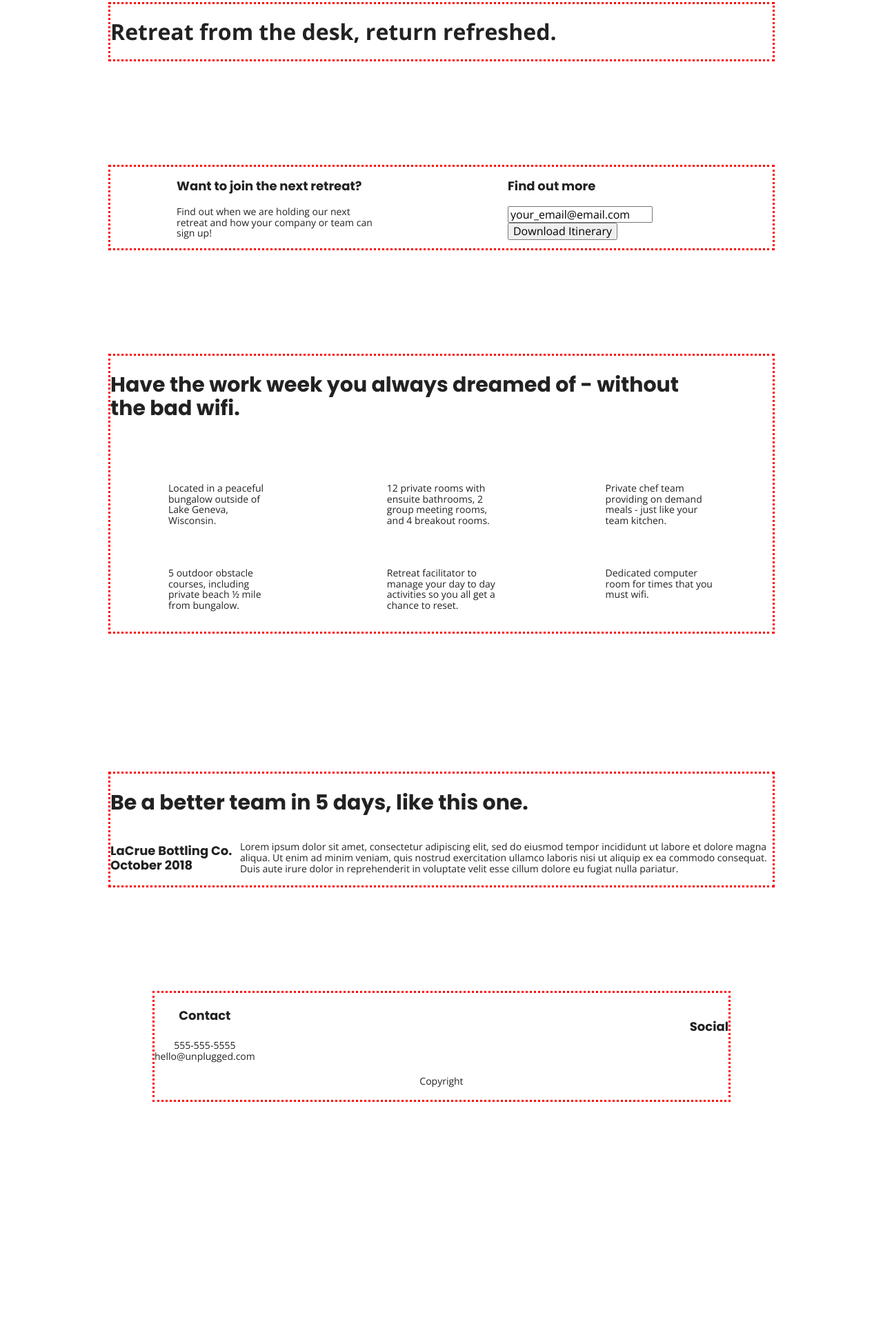
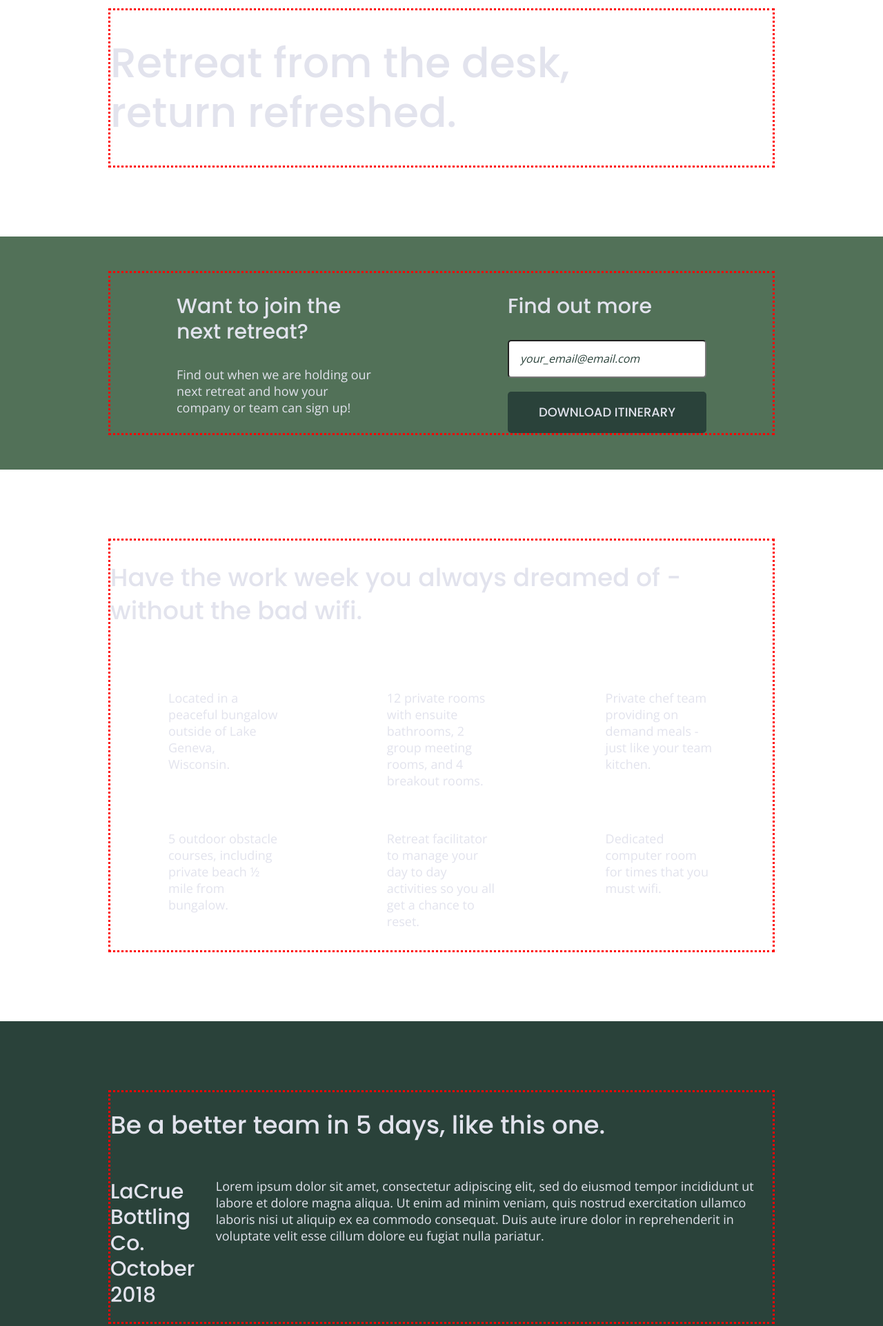
Before and after one commit to rparserin/206-unplugged, a website built with Parcel: page index.html in a window 1280 px wide. Shown: the part 183-2106 px from the top of the page at 69% size. Before the commit the page ends 1831 px from the top, so only its background shows below. Built offline with nearby package versions, Linux system fonts and the light colour scheme.

Commit message:
Added additional styles for all pages

```diff
--- a/css/main.css
+++ b/css/main.css
@@ -92,6 +92,7 @@ textarea {
   }
 
   body {
+    color: #e2e3ed;
     font-family: 'Open Sans',sans-serif;
     font-size: 1em;
   }
@@ -110,17 +111,20 @@ textarea {
   a {
     color: #e2e3ed;
     text-decoration: none;
+    text-transform: uppercase;
   }
 
   h2 {
     font-family: 'Poppins', sans-serif;
     font-size: 1.875em;
+    font-weight: 500;
   }
 
   h3,
   h4 {
     font-family: 'Poppins', sans-serif;
     font-size: 1.125em;
+    font-weight: 500;
   }
 
   p {
@@ -145,6 +149,7 @@ textarea {
     display: flex;
     justify-content: center;
     padding: 15px 0;
+    background-color: #202322;
   }
 
   header .content-wrapper {
@@ -157,11 +162,14 @@ textarea {
 
   header .header-divider {
     width: 100%;
-    height: 1px;
+    height: 3px;
     margin: 10px 0 20px;
+    background: #3a3a3a;
   }
   header nav {
     width: 60%;
+    font-size: 1.125em;
+    font-weight: 700;
   }
 
   header nav ul {
@@ -170,16 +178,20 @@ textarea {
     width: 100%;
   }
 
+  header nav ul li {
+    font-size: 1.125em;
+  }
+
   footer {
     display: flex;
     flex-direction: column;
     align-items: center;
     text-align: center;
+    background-color: #202322;
   }
 
   footer .content-wrapper {
     width: 55%;
-    margin: 50px 0;
   }
 
   footer .contact {
@@ -213,9 +225,46 @@ textarea {
     justify-content: center;
   }
 
+  .hero-area h1 {
+    font-size: 2.25em;
+    font-family: 'Poppins', Helvetica, Arial, sans-serif;
+    font-weight: 500;
+    line-height: 1.2;
+  }
+
   aside {
     display: flex;
     justify-content: center;
+    background-color: #527158;
+  }
+
+  aside .form {
+    margin-top: 30px;
+  }
+
+  input[type=text] {
+    box-sizing: border-box;
+    width: 100%;
+    color: #2a423a;
+    font-style: italic;
+    padding: 1em;
+    border-radius: 5px;
+  }
+
+  input[type=button] {
+    width: 100%;
+    padding: 20px 0;
+    margin-top: 20px;
+    background-color: #2a423a;
+    font-family: 'Poppins', Helvetica, Arial, sans-serif;
+    font-weight: 500;
+    font-size: 1.125em;
+    color: #e2e3ed;
+    border: none;
+    text-align: center;
+    text-transform: uppercase;
+    border-radius: 5px;
+    border: none;
   }
 
   .features {
@@ -246,25 +295,30 @@ textarea {
   .reviews {
     display: flex;
     justify-content: center;
+    background-color: #2a423a;
   }
 
   .reviews h2 {
-
+    margin-bottom: 40px;
+    line-height: 1;
   }
 
   .reviews h3 {
     width: 55%;
+    margin: 20px 0;
   }
 
    /********** About Page - Main Styles **********/
   .mission {
     display: flex;
     justify-content: center;
+    background-color: #527158;
   }
 
   .contact-section {
     display: flex;
     justify-content: center;
+    background-color: #2a423a;
   }
 
   .contact-content p {
@@ -275,21 +329,28 @@ textarea {
   .faq {
     display: flex;
     justify-content: center;
+    background-color: #527158;
   }
 
   .faq .content-wrapper {
     display: flex;
-    justify-content: flex-start;
+    justify-content: center;
+    align-items: flex-start;
     flex-flow: row wrap;
     margin: 50px 0 0 0;
   }
 
   .faq h2 {
     margin-bottom: 40px;
+    line-height: 1;
   }
 
   .faq-content {
     margin-bottom: 50px;
+  }
+
+  .faq-content h4 {
+    line-height: 1.333;
   }
 
 /* ==========================================================================
@@ -387,6 +448,16 @@ textarea {
       margin: 100px 0;
     }
 
+    h2 {
+      font-size: 2.25em;
+      line-height: 1.333;
+    }
+
+    h3 {
+      font-size: 1.5em;
+      line-height: 1.25;
+    }
+
     header {
       padding: 33px 0;
     }
@@ -455,6 +526,15 @@ textarea {
       margin: 0;
     }
 
+    footer h4 {
+      font-size: 1.5em;
+      margin-bottom: 40px;
+    }
+
+    footer p {
+      line-height: 1.285;
+    }
+
     footer .copyright {
       width: 100%;
     }
@@ -482,6 +562,10 @@ textarea {
       align-items: flex-start;
     }
 
+    .contact-content h4 {
+      font-size: 1.5em;
+    }
+
     /********** FAQ Page **********/
     .faq .content-wrapper {
       justify-content: space-between;
@@ -495,6 +579,12 @@ textarea {
       width: 100%;
     }
 
+  .faq h4,
+  .faq p {
+    font-size: .875em;
+    line-height: 1.125;
+  }
+
   }
 
   /*Desktop styles here*/
@@ -503,12 +593,27 @@ textarea {
       max-width: 960px;
     }
 
+    h2 {
+      font-size: 2.25em;
+    }
+
+    h3,
+    h4 {
+      font-size: 1.875em;
+    }
+
+    p {
+      font-size: 1.125em;
+      line-height: 1.333;
+    }
+
     header {
       padding: 15px 0;
     }
 
     .hero-area h1 {
       width: 70%;
+      font-size: 3.75em;
     }
 
     aside .content-wrapper {
@@ -518,6 +623,10 @@ textarea {
     aside .content-wrapper .form-description,
     aside .content-wrapper .form {
       width: 30%;
+    }
+
+    .form-description p {
+      font-size: 1.125em;
     }
 
     .features h2 {
@@ -532,16 +641,31 @@ textarea {
       width: 43%;
     }
 
+    footer h4 {
+      font-size: 1.875em;
+    }
+
   /********** About Page **********/
     .mission h2,
     .contact-section .content-wrapper h2 {
         width: 90%;
+        font-size: 3em;
+    }
+
+    .contact-content h4 {
+      font-size: 1.875em;
     }
 
   /********** FAQ Page **********/
     .faq h2 {
       width: 100%;
     }
+
+    .faq h4,
+    .faq p {
+    font-size: 1.125em;
+    line-height: 1;
+  }
   }
 
 /* ==========================================================================
```
